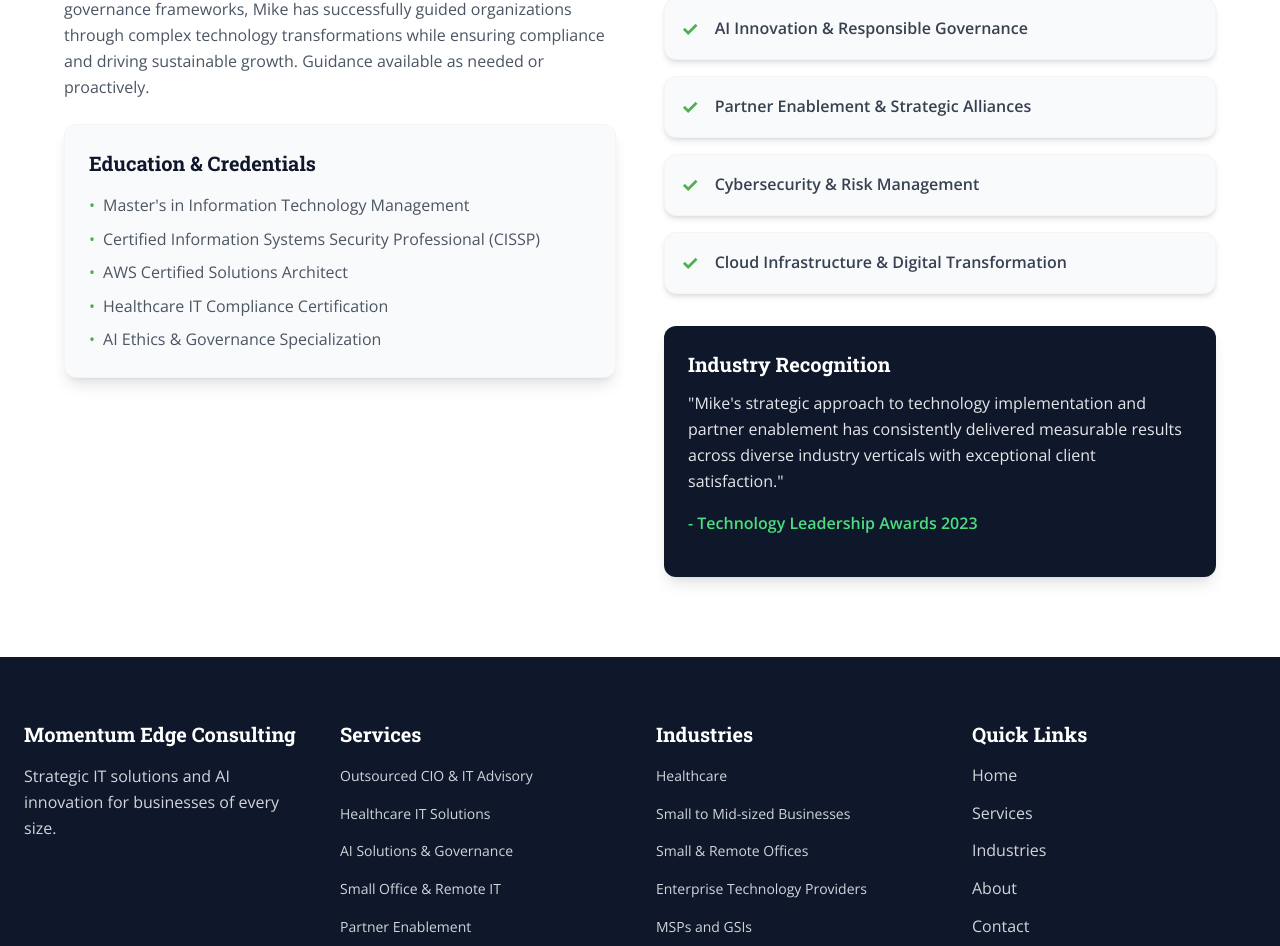
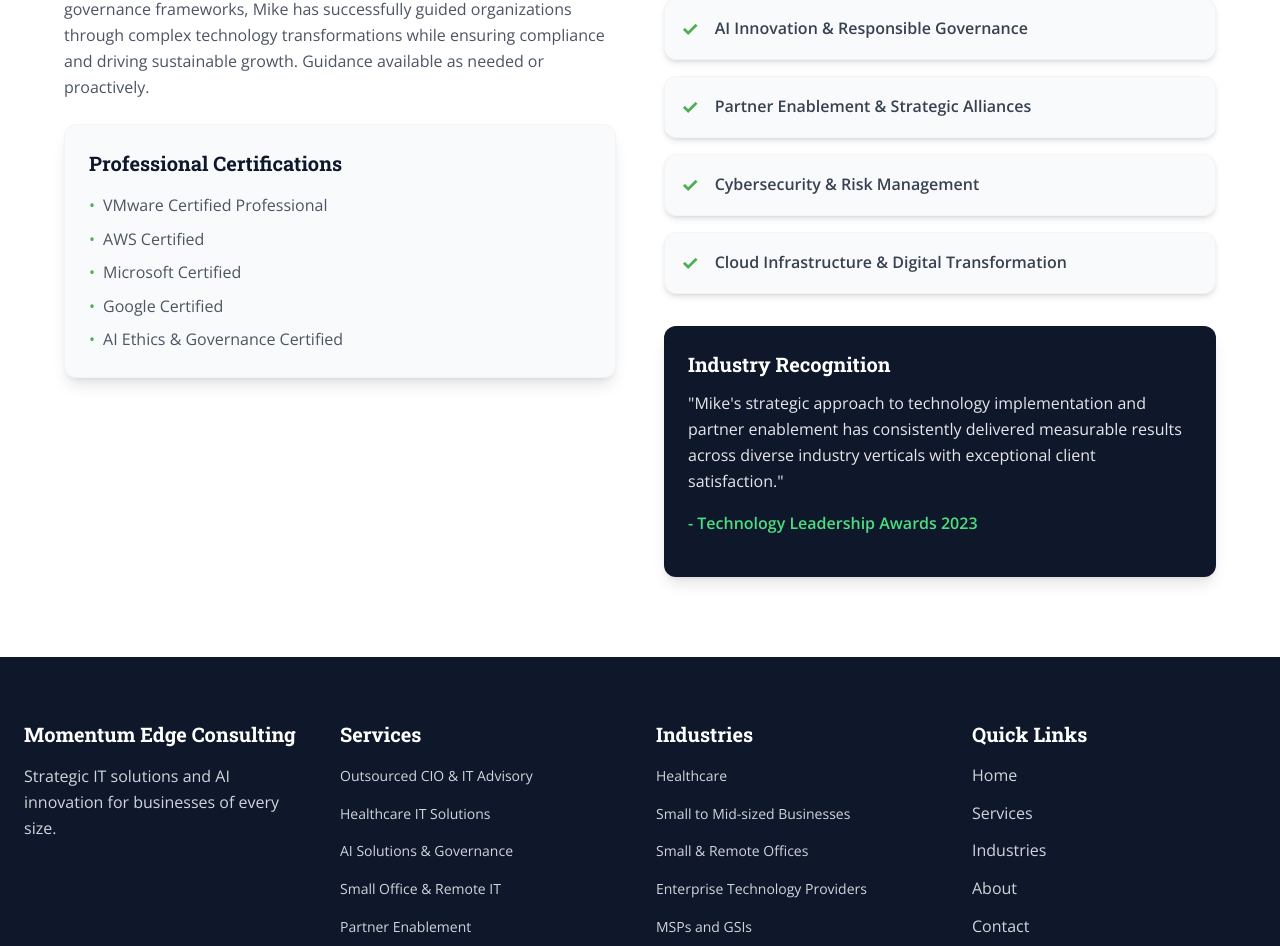
Before and after one commit to mmacri/momentum-edge-blueprint, a React (Vite) app: page /about in a window 1280 px wide. Shown: the part 1079-2025 px from the top of the page. Built offline with nearby package versions, Linux system fonts and the light colour scheme.

Commit message:
Refactor: Update about page credentials
Replaced education and credentials with specific certifications.

```diff
--- a/src/components/About.tsx
+++ b/src/components/About.tsx
@@ -1,3 +1,4 @@
+
 import { Card, CardContent } from "@/components/ui/card";
 
 const About = () => {
@@ -66,27 +67,27 @@ const About = () => {
                 transformations while ensuring compliance and driving sustainable growth. Guidance available as needed or proactively.
               </p>
               <div className="bg-gray-50 p-6 rounded-xl shadow-lg border border-gray-100">
-                <h4 className="text-xl font-bold text-slate-900 mb-4">Education & Credentials</h4>
+                <h4 className="text-xl font-bold text-slate-900 mb-4">Professional Certifications</h4>
                 <ul className="space-y-2 text-gray-600">
                   <li className="flex items-center font-medium">
                     <span className="text-green-500 mr-2">•</span>
-                    Master's in Information Technology Management
+                    VMware Certified Professional
                   </li>
                   <li className="flex items-center font-medium">
                     <span className="text-green-500 mr-2">•</span>
-                    Certified Information Systems Security Professional (CISSP)
+                    AWS Certified
                   </li>
                   <li className="flex items-center font-medium">
                     <span className="text-green-500 mr-2">•</span>
-                    AWS Certified Solutions Architect
+                    Microsoft Certified
                   </li>
                   <li className="flex items-center font-medium">
                     <span className="text-green-500 mr-2">•</span>
-                    Healthcare IT Compliance Certification
+                    Google Certified
                   </li>
                   <li className="flex items-center font-medium">
                     <span className="text-green-500 mr-2">•</span>
-                    AI Ethics & Governance Specialization
+                    AI Ethics & Governance Certified
                   </li>
                 </ul>
               </div>
```
